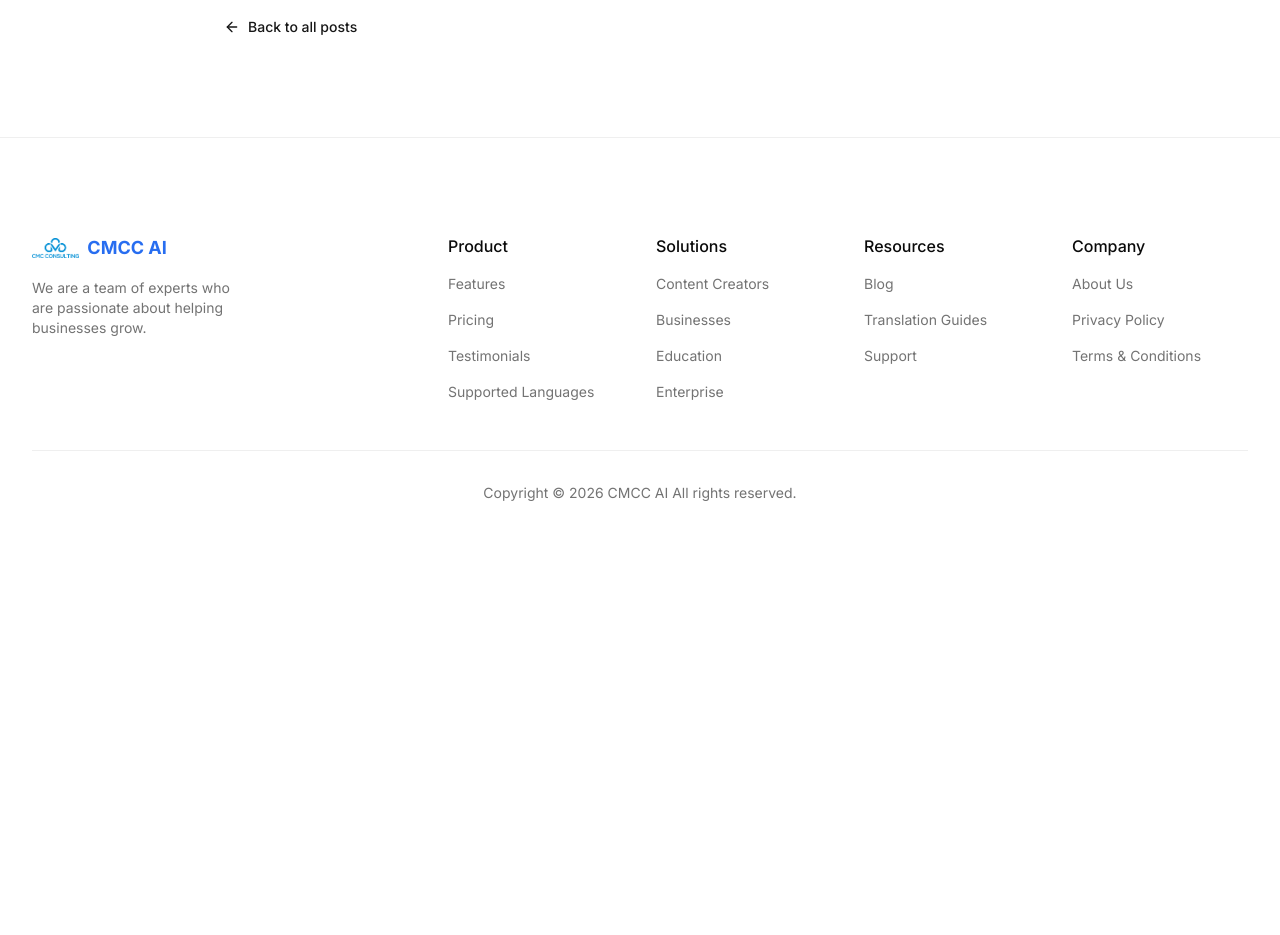
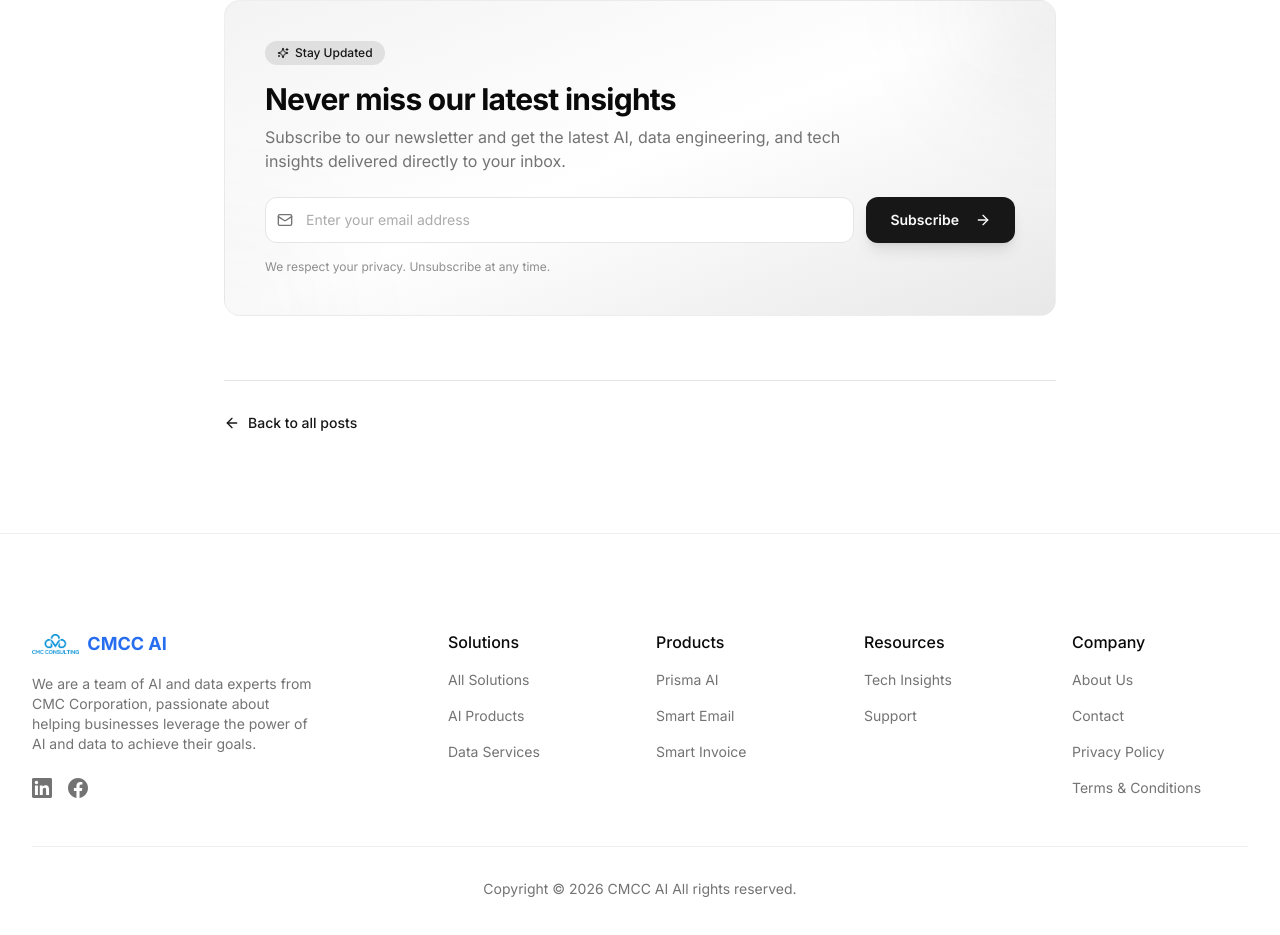
Before and after one commit to CMC-Consulting/dna-website, a Next.js app: page /en/blog/prisma-free-demo in a window 1280 px wide. Shown: the part 1680-2615 px from the top of the page. Before the commit the page ends 2279 px from the top, so only its background shows below. Built offline with nearby package versions, Linux system fonts and the light colour scheme; no server answers; a web font is replaced by a local one.

Commit message:
feat: update Footer component and translations for improved branding and content clarity

```diff
--- a/app/[locale]/blog/[slug]/page.tsx
+++ b/app/[locale]/blog/[slug]/page.tsx
@@ -1,3 +1,4 @@
+import { BlogCTA } from "@/components/blog/BlogCTA";
 import { Callout } from "@/components/mdx/Callout";
 import MDXComponents from "@/components/mdx/MDXComponents";
 import { Link as I18nLink, Locale, LOCALES } from "@/i18n/routing";
@@ -155,6 +156,9 @@ export default async function BlogPage({ params }: { params: Params }) {
         {/* Featured Posts Carousel */}
         <FeaturedPostsCarousel posts={posts} currentSlug={post.slug} />
 
+        {/* CTA */}
+        <BlogCTA />
+
         {/* Footer */}
         <footer className="mt-10 pt-6 border-t border-border sm:mt-16 sm:pt-8">
           <I18nLink
--- /dev/null
+++ b/components/blog/BlogCTA.tsx
@@ -0,0 +1,152 @@
+"use client";
+
+import { Button } from "@/components/ui/button";
+import { normalizeEmail, validateEmail } from "@/lib/email";
+import { cn } from "@/lib/utils";
+import { ArrowRight, CheckCircle, Loader2, Mail, Sparkles } from "lucide-react";
+import { useTranslations } from "next-intl";
+import { useState } from "react";
+
+export function BlogCTA() {
+  const [email, setEmail] = useState("");
+  const [subscribeStatus, setSubscribeStatus] = useState<
+    "idle" | "loading" | "success" | "error"
+  >("idle");
+  const [errorMessage, setErrorMessage] = useState("");
+
+  const t = useTranslations("BlogCTA");
+
+  const handleSubscribe = async (e: React.FormEvent) => {
+    e.preventDefault();
+    if (!email) return;
+
+    const normalizedEmailAddress = normalizeEmail(email);
+    const { isValid, error } = validateEmail(normalizedEmailAddress);
+
+    if (!isValid) {
+      setSubscribeStatus("error");
+      setErrorMessage(error || t("defaultErrorMessage"));
+      setTimeout(() => setSubscribeStatus("idle"), 5000);
+      return;
+    }
+
+    try {
+      setSubscribeStatus("loading");
+
+      const response = await fetch("/api/newsletter", {
+        method: "POST",
+        headers: { "Content-Type": "application/json" },
+        body: JSON.stringify({ email: normalizedEmailAddress }),
+      });
+
+      const data = await response.json();
+
+      if (!response.ok) {
+        throw new Error(data.error || t("errorMessage"));
+      }
+
+      setSubscribeStatus("success");
+      setEmail("");
+      setErrorMessage("");
+    } catch (error) {
+      setSubscribeStatus("error");
+      setErrorMessage(
+        error instanceof Error ? error.message : t("errorMessage2")
+      );
+      setTimeout(() => setSubscribeStatus("idle"), 5000);
+    }
+  };
+
+  return (
+    <section className="mt-12 sm:mt-16 lg:mt-20">
+      <div className="relative overflow-hidden rounded-2xl border border-border/60 bg-gradient-to-br from-primary/5 via-background to-primary/10 p-6 sm:p-8 lg:p-10">
+        {/* Background decoration */}
+        <div
+          aria-hidden
+          className="pointer-events-none absolute -right-20 -top-20 size-40 rounded-full bg-primary/10 blur-3xl"
+        />
+        <div
+          aria-hidden
+          className="pointer-events-none absolute -bottom-20 -left-20 size-40 rounded-full bg-primary/5 blur-3xl"
+        />
+
+        <div className="relative">
+          {/* Badge */}
+          <div className="mb-4 inline-flex items-center gap-1.5 rounded-full bg-primary/10 px-3 py-1 text-xs font-medium text-primary">
+            <Sparkles className="size-3" />
+            <span>{t("badge")}</span>
+          </div>
+
+          {/* Heading */}
+          <h3 className="text-xl font-bold tracking-tight text-foreground sm:text-2xl lg:text-3xl">
+            {t("title")}
+          </h3>
+
+          {/* Description */}
+          <p className="mt-2 max-w-xl text-sm text-muted-foreground sm:text-base">
+            {t("description")}
+          </p>
+
+          {/* Form */}
+          {subscribeStatus === "success" ? (
+            <div className="mt-6 flex items-center gap-3 rounded-xl bg-green-500/10 p-4 text-green-600 dark:text-green-400">
+              <CheckCircle className="size-5 shrink-0" />
+              <p className="text-sm font-medium">{t("successMessage")}</p>
+            </div>
+          ) : (
+            <form
+              onSubmit={handleSubscribe}
+              className="mt-6 flex flex-col gap-3 sm:flex-row sm:items-start"
+            >
+              <div className="relative flex-1">
+                <Mail className="absolute left-3 top-1/2 size-4 -translate-y-1/2 text-muted-foreground" />
+                <input
+                  type="email"
+                  value={email}
+                  onChange={(e) => setEmail(e.target.value)}
+                  placeholder={t("placeholder")}
+                  required
+                  className={cn(
+                    "w-full rounded-xl border border-border bg-background py-3 pl-10 pr-4 text-sm outline-none transition-all",
+                    "placeholder:text-muted-foreground/60",
+                    "focus:border-primary focus:ring-2 focus:ring-primary/20",
+                    "disabled:cursor-not-allowed disabled:opacity-50",
+                    subscribeStatus === "error" && "border-red-500 focus:border-red-500 focus:ring-red-500/20"
+                  )}
+                  disabled={subscribeStatus === "loading"}
+                />
+              </div>
+              <Button
+                type="submit"
+                disabled={subscribeStatus === "loading"}
+                className="group h-[46px] rounded-xl bg-primary px-6 text-sm font-semibold text-primary-foreground shadow-lg transition hover:bg-primary/90 sm:shrink-0"
+              >
+                {subscribeStatus === "loading" ? (
+                  <>
+                    <Loader2 className="mr-2 size-4 animate-spin" />
+                    {t("subscribing")}
+                  </>
+                ) : (
+                  <>
+                    {t("subscribe")}
+                    <ArrowRight className="ml-2 size-4 transition-transform group-hover:translate-x-1" />
+                  </>
+                )}
+              </Button>
+            </form>
+          )}
+
+          {/* Error message */}
+          {subscribeStatus === "error" && (
+            <p className="mt-2 text-sm text-red-500">{errorMessage}</p>
+          )}
+
+          {/* Privacy note */}
+          <p className="mt-4 text-xs text-muted-foreground/80">
+            {t("privacyNote")}
+          </p>
+        </div>
+      </div>
+    </section>
+  );
+}
--- a/components/footer/Footer.tsx
+++ b/components/footer/Footer.tsx
@@ -1,35 +1,22 @@
 "use client";
 
+import { Link } from "@/i18n/routing";
 import { useTranslations } from "next-intl";
-
-import { Link } from "@/i18n/routing";
 import Image from "next/image";
-
-type FooterLinkGroup = {
-  title: string;
-  links: {
-    href: string;
-    name: string;
-    useA?: boolean;
-    target?: string;
-    rel?: string;
-  }[];
-};
 
 const Footer = () => {
   const t = useTranslations("Footer");
   const year = new Date().getFullYear();
   const brandName = t("Brand.name");
 
-  const linkGroups = t.raw("Links.groups") as FooterLinkGroup[];
-
   return (
     <footer className="w-full bg-background border-t border-border/60 py-16 sm:py-20 lg:py-24">
       <div className="mx-auto max-w-7xl px-4 sm:px-6 lg:px-8">
         <div className="grid gap-8 xl:grid-cols-3 xl:gap-8 w-full">
+          {/* Brand Section */}
           <div className="w-full h-full">
-            <div className="flex flex-col items-start justify-start md:max-w-[200px]">
-              <div className="flex items-center gap-2 text-[#276df0]">
+            <div className="flex flex-col items-start justify-start md:max-w-[280px]">
+              <Link href="/" className="flex items-center gap-2 text-[#276df0]">
                 <Image
                   src="/logos/logo.png"
                   alt={brandName}
@@ -40,103 +27,117 @@ const Footer = () => {
                 <span className="text-2xl md:text-lg font-bold">
                   {brandName}
                 </span>
-              </div>
+              </Link>
               <p className="text-muted-foreground mt-4 text-sm text-start">
                 {t("Brand.description")}
               </p>
+
+              {/* Social Links */}
+              <div className="flex items-center gap-4 mt-6">
+                <a
+                  href="https://www.linkedin.com/company/cmcconsulting"
+                  target="_blank"
+                  rel="noopener noreferrer"
+                  className="text-muted-foreground hover:text-foreground transition-colors"
+                  aria-label="LinkedIn"
+                >
+                  <svg className="h-5 w-5" fill="currentColor" viewBox="0 0 24 24">
+                    <path d="M20.447 20.452h-3.554v-5.569c0-1.328-.027-3.037-1.852-3.037-1.853 0-2.136 1.445-2.136 2.939v5.667H9.351V9h3.414v1.561h.046c.477-.9 1.637-1.85 3.37-1.85 3.601 0 4.267 2.37 4.267 5.455v6.286zM5.337 7.433c-1.144 0-2.063-.926-2.063-2.065 0-1.138.92-2.063 2.063-2.063 1.14 0 2.064.925 2.064 2.063 0 1.139-.925 2.065-2.064 2.065zm1.782 13.019H3.555V9h3.564v11.452zM22.225 0H1.771C.792 0 0 .774 0 1.729v20.542C0 23.227.792 24 1.771 24h20.451C23.2 24 24 23.227 24 22.271V1.729C24 .774 23.2 0 22.222 0h.003z" />
+                  </svg>
+                </a>
+                <a
+                  href="https://www.facebook.com/cmcconsulting.vn"
+                  target="_blank"
+                  rel="noopener noreferrer"
+                  className="text-muted-foreground hover:text-foreground transition-colors"
+                  aria-label="Facebook"
+                >
+                  <svg className="h-5 w-5" fill="currentColor" viewBox="0 0 24 24">
+                    <path d="M24 12.073c0-6.627-5.373-12-12-12s-12 5.373-12 12c0 5.99 4.388 10.954 10.125 11.854v-8.385H7.078v-3.47h3.047V9.43c0-3.007 1.792-4.669 4.533-4.669 1.312 0 2.686.235 2.686.235v2.953H15.83c-1.491 0-1.956.925-1.956 1.874v2.25h3.328l-.532 3.47h-2.796v8.385C19.612 23.027 24 18.062 24 12.073z" />
+                  </svg>
+                </a>
+              </div>
             </div>
           </div>
 
+          {/* Links Grid */}
           <div className="grid-cols-2 gap-8 grid mt-16 xl:col-span-2 xl:mt-0">
             <div className="md:grid md:grid-cols-2 md:gap-8">
+              {/* Solutions Column */}
               <div className="w-full h-auto">
-                <h3 className="text-base font-medium text-foreground">
-                  {t("Columns.Product.title")}
-                </h3>
-                <ul className="mt-4 text-sm text-muted-foreground space-y-4">
-                  <li className="mt-2">
-                    <Link
-                      href="#"
-                      className="hover:text-foreground transition-all duration-300"
-                    >
-                      {t("Columns.Product.features")}
-                    </Link>
-                  </li>
-                  <li className="mt-2">
-                    <Link
-                      href="#"
-                      className="hover:text-foreground transition-all duration-300"
-                    >
-                      {t("Columns.Product.pricing")}
-                    </Link>
-                  </li>
-                  <li className="mt-2">
-                    <Link
-                      href="#"
-                      className="hover:text-foreground transition-all duration-300"
-                    >
-                      {t("Columns.Product.testimonials")}
-                    </Link>
-                  </li>
-                  <li className="mt-2">
-                    <Link
-                      href="#"
-                      className="hover:text-foreground transition-all duration-300"
-                    >
-                      {t("Columns.Product.supportedLanguages")}
-                    </Link>
-                  </li>
-                </ul>
-              </div>
-              <div className="w-full h-auto">
-                <div className="mt-10 md:mt-0 flex flex-col">
                 <h3 className="text-base font-medium text-foreground">
                   {t("Columns.Solutions.title")}
                 </h3>
                 <ul className="mt-4 text-sm text-muted-foreground space-y-4">
                   <li>
                     <Link
-                        href="#"
+                      href="/solutions"
                       className="hover:text-foreground transition-all duration-300"
                     >
-                        {t("Columns.Solutions.contentCreators")}
+                      {t("Columns.Solutions.allSolutions")}
                     </Link>
                   </li>
-                    <li className="mt-2">
+                  <li>
                     <Link
-                        href="#"
+                      href="/solutions#ai-products"
                       className="hover:text-foreground transition-all duration-300"
                     >
-                        {t("Columns.Solutions.businesses")}
+                      {t("Columns.Solutions.aiProducts")}
                     </Link>
                   </li>
-                    <li className="mt-2">
+                  <li>
                     <Link
-                        href="#"
+                      href="/solutions#data-services"
                       className="hover:text-foreground transition-all duration-300"
                     >
-                        {t("Columns.Solutions.education")}
+                      {t("Columns.Solutions.dataServices")}
                     </Link>
                   </li>
-                    <li className="mt-2">
+                </ul>
+              </div>
+
+              {/* Products Column */}
+              <div className="w-full h-auto mt-10 md:mt-0">
+                <h3 className="text-base font-medium text-foreground">
+                  {t("Columns.Product.title")}
+                </h3>
+                <ul className="mt-4 text-sm text-muted-foreground space-y-4">
+                  <li>
                     <Link
-                        href="#"
+                      href="/solutions#prisma-ai"
                       className="hover:text-foreground transition-all duration-300"
                     >
-                        {t("Columns.Solutions.enterprise")}
+                      Prisma AI
+                    </Link>
+                  </li>
+                  <li>
+                    <Link
+                      href="/solutions#smart-email"
+                      className="hover:text-foreground transition-all duration-300"
+                    >
+                      Smart Email
+                    </Link>
+                  </li>
+                  <li>
+                    <Link
+                      href="/solutions#smart-invoice"
+                      className="hover:text-foreground transition-all duration-300"
+                    >
+                      Smart Invoice
                     </Link>
                   </li>
                 </ul>
               </div>
             </div>
-            </div>
+
             <div className="md:grid md:grid-cols-2 md:gap-8">
+              {/* Resources Column */}
               <div className="w-full h-auto">
                 <h3 className="text-base font-medium text-foreground">
                   {t("Columns.Resources.title")}
                 </h3>
                 <ul className="mt-4 text-sm text-muted-foreground space-y-4">
-                  <li className="mt-2">
+                  <li>
                     <Link
                       href="/blog"
                       className="hover:text-foreground transition-all duration-300"
@@ -144,15 +145,7 @@ const Footer = () => {
                       {t("Columns.Resources.blog")}
                     </Link>
                   </li>
-                  <li className="mt-2">
-                    <Link
-                      href="#"
-                      className="hover:text-foreground transition-all duration-300"
-                    >
-                      {t("Columns.Resources.translationGuides")}
-                    </Link>
-                  </li>
-                  <li className="mt-2">
+                  <li>
                     <Link
                       href="/contact"
                       className="hover:text-foreground transition-all duration-300"
@@ -162,8 +155,9 @@ const Footer = () => {
                   </li>
                 </ul>
               </div>
-              <div className="w-full h-auto">
-                <div className="mt-10 md:mt-0 flex flex-col">
+
+              {/* Company Column */}
+              <div className="w-full h-auto mt-10 md:mt-0">
                 <h3 className="text-base font-medium text-foreground">
                   {t("Columns.Company.title")}
                 </h3>
@@ -176,7 +170,15 @@ const Footer = () => {
                       {t("Columns.Company.aboutUs")}
                     </Link>
                   </li>
-                    <li className="mt-2">
+                  <li>
+                    <Link
+                      href="/contact"
+                      className="hover:text-foreground transition-all duration-300"
+                    >
+                      {t("Columns.Company.contact")}
+                    </Link>
+                  </li>
+                  <li>
                     <Link
                       href="/privacy-policy"
                       className="hover:text-foreground transition-all duration-300"
@@ -184,7 +186,7 @@ const Footer = () => {
                       {t("Columns.Company.privacyPolicy")}
                     </Link>
                   </li>
-                    <li className="mt-2">
+                  <li>
                     <Link
                       href="/terms-of-service"
                       className="hover:text-foreground transition-all duration-300"
@@ -197,8 +199,8 @@ const Footer = () => {
             </div>
           </div>
         </div>
-        </div>
 
+        {/* Copyright */}
         <div className="mt-12 pt-8 border-t border-border/60">
           <p className="text-sm text-muted-foreground text-center">
             {t("Copyright", { year, name: brandName })}
--- a/i18n/messages/en.json
+++ b/i18n/messages/en.json
@@ -32,32 +32,27 @@
   "Footer": {
     "Brand": {
       "name": "CMCC AI",
-      "description": "We are a team of experts who are passionate about helping businesses grow."
+      "description": "We are a team of AI and data experts from CMC Corporation, passionate about helping businesses leverage the power of AI and data to achieve their goals."
     },
     "Columns": {
       "Product": {
-        "title": "Product",
-        "features": "Features",
-        "pricing": "Pricing",
-        "testimonials": "Testimonials",
-        "supportedLanguages": "Supported Languages"
+        "title": "Products"
       },
       "Solutions": {
         "title": "Solutions",
-        "contentCreators": "Content Creators",
-        "businesses": "Businesses",
-        "education": "Education",
-        "enterprise": "Enterprise"
+        "allSolutions": "All Solutions",
+        "aiProducts": "AI Products",
+        "dataServices": "Data Services"
       },
       "Resources": {
         "title": "Resources",
-        "blog": "Blog",
-        "translationGuides": "Translation Guides",
+        "blog": "Tech Insights",
         "support": "Support"
       },
       "Company": {
         "title": "Company",
         "aboutUs": "About Us",
+        "contact": "Contact",
         "privacyPolicy": "Privacy Policy",
         "termsConditions": "Terms & Conditions"
       }
@@ -578,5 +573,18 @@
         "accountmanager": "Account Manager"
       }
     }
+  },
+  "BlogCTA": {
+    "badge": "Stay Updated",
+    "title": "Never miss our latest insights",
+    "description": "Subscribe to our newsletter and get the latest AI, data engineering, and tech insights delivered directly to your inbox.",
+    "placeholder": "Enter your email address",
+    "subscribe": "Subscribe",
+    "subscribing": "Subscribing...",
+    "successMessage": "You're all set! Check your inbox for a confirmation email.",
+    "defaultErrorMessage": "Please enter a valid email address",
+    "errorMessage": "Subscription failed",
+    "errorMessage2": "Subscription failed. Please try again later.",
+    "privacyNote": "We respect your privacy. Unsubscribe at any time."
   }
 }
--- a/i18n/messages/vi.json
+++ b/i18n/messages/vi.json
@@ -32,32 +32,27 @@
   "Footer": {
     "Brand": {
       "name": "CMCC AI",
-      "description": "Chúng tôi là đội ngũ chuyên gia Dữ liệu và AI của CMC Consulting, đồng hành cùng doanh nghiệp xây dựng chiến lược dữ liệu và giải pháp AI."
+      "description": "Chúng tôi là đội ngũ chuyên gia Dữ liệu và AI của CMC Corporation, đồng hành cùng doanh nghiệp khai thác sức mạnh của AI và dữ liệu để đạt được mục tiêu kinh doanh."
     },
     "Columns": {
       "Product": {
-        "title": "Sản phẩm",
-        "features": "Tính năng",
-        "pricing": "Bảng giá",
-        "testimonials": "Khách hàng nói gì",
-        "supportedLanguages": "Ngôn ngữ hỗ trợ"
+        "title": "Sản phẩm"
       },
       "Solutions": {
         "title": "Giải pháp",
-        "contentCreators": "Nhà sáng tạo nội dung",
-        "businesses": "Doanh nghiệp",
-        "education": "Giáo dục",
-        "enterprise": "Tổ chức lớn"
+        "allSolutions": "Tất cả Giải pháp",
+        "aiProducts": "Sản phẩm AI",
+        "dataServices": "Dịch vụ Dữ liệu"
       },
       "Resources": {
         "title": "Tài nguyên",
-        "blog": "Blog",
-        "translationGuides": "Hướng dẫn dịch",
+        "blog": "Bài viết Công nghệ",
         "support": "Hỗ trợ"
       },
       "Company": {
         "title": "Công ty",
         "aboutUs": "Về chúng tôi",
+        "contact": "Liên hệ",
         "privacyPolicy": "Chính sách bảo mật",
         "termsConditions": "Điều khoản & Điều kiện"
       }
@@ -586,5 +581,18 @@
         "accountmanager": "Chuyên viên kinh doanh"
       }
     }
+  },
+  "BlogCTA": {
+    "badge": "Cập nhật mới nhất",
+    "title": "Đừng bỏ lỡ những bài viết mới nhất",
+    "description": "Đăng ký nhận bản tin để nhận những thông tin mới nhất về AI, kỹ thuật dữ liệu và công nghệ trực tiếp qua email.",
+    "placeholder": "Nhập địa chỉ email của bạn",
+    "subscribe": "Đăng ký",
+    "subscribing": "Đang đăng ký...",
+    "successMessage": "Đăng ký thành công! Vui lòng kiểm tra email xác nhận.",
+    "defaultErrorMessage": "Vui lòng nhập địa chỉ email hợp lệ",
+    "errorMessage": "Đăng ký thất bại",
+    "errorMessage2": "Đăng ký thất bại. Vui lòng thử lại sau.",
+    "privacyNote": "Chúng tôi tôn trọng quyền riêng tư của bạn. Hủy đăng ký bất cứ lúc nào."
   }
 }
```
Lines whose indentation alone changed are shown as unchanged.
